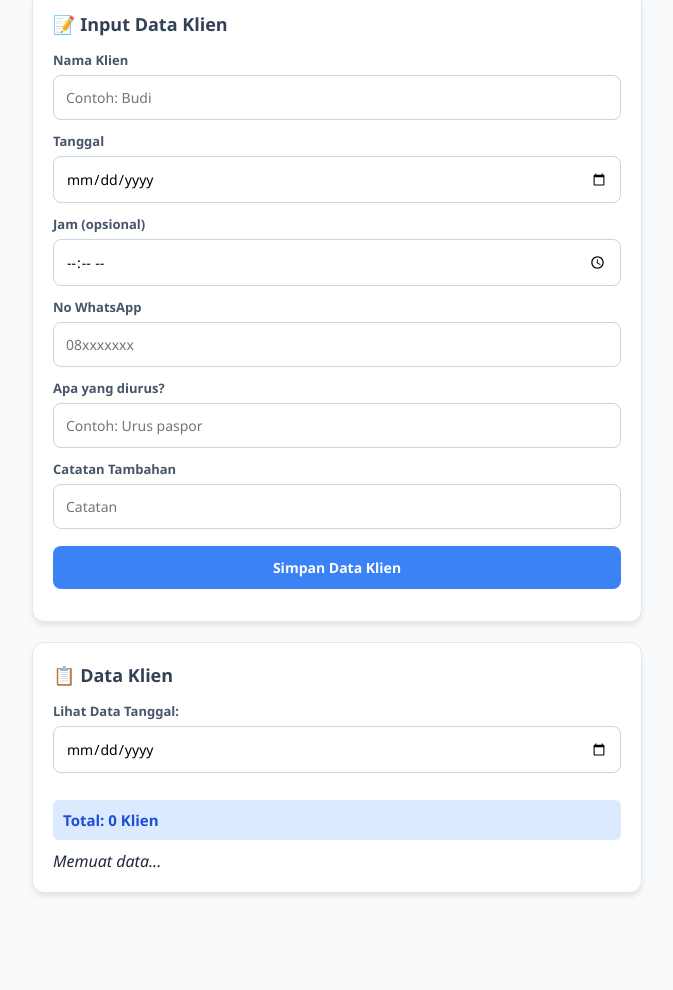
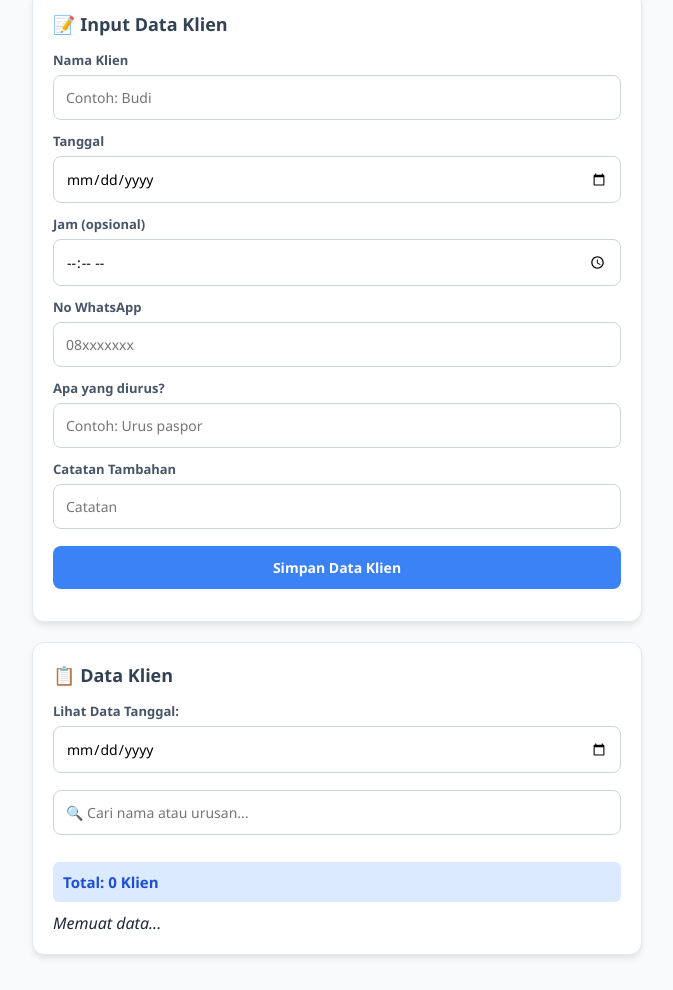
Before and after one commit to mdagus1004-debug/kalender-pintar, a plain HTML site: page index.html in a window 1280 px wide. Shown: the part 184-1174 px from the top of the page, without its empty margins (303-976 px from the left). Before the commit the page ends 1112 px from the top, so only its background shows below. Drawn offline with nearby package versions, Linux system fonts and the light colour scheme.

Commit message:
Implement client search functionality
Added a search feature for clients that filters results based on user input. The search checks both 'name' and 'purpose' fields using a case-insensitive match.

```diff
--- a/index.html
+++ b/index.html
@@ -98,6 +98,7 @@
     <h2>📋 Data Klien</h2>
     <label>Lihat Data Tanggal:</label>
     <input type="date" id="tglLihat" onchange="muatDaftarKlien()">
+    <input type="text" id="inputCari" placeholder="🔍 Cari nama atau urusan..." oninput="cariKlien()" style="margin-top: 5px;">
     <div id="infoJumlah" class="info-jumlah">Total: 0 Klien</div>
     <div id="daftarKlien"><i>Memuat data...</i></div>
   </div>
@@ -241,6 +242,70 @@
       return;
     }
 
+   // ==========================================
+// FITUR PENCARIAN (LEVEL 1)
+// ==========================================
+async function cariKlien() {
+  const el = document.getElementById('daftarKlien');
+  const elJumlah = document.getElementById('infoJumlah');
+  const kataKunci = document.getElementById('inputCari').value.trim();
+
+  // Jika kolom pencarian kosong, kembalikan ke daftar per tanggal
+  if (kataKunci === '') {
+    muatDaftarKlien();
+    return;
+  }
+
+  el.innerHTML = "<i>Mencari data...</i>";
+  elJumlah.innerText = "Mencari...";
+
+  // Mencari di kolom 'nama' ATAU 'keperluan' menggunakan ilike (case-insensitive)
+  const { data, error } = await supabase
+    .from('klien')
+    .select('*')
+    .or(`nama.ilike.%${kataKunci}%,keperluan.ilike.%${kataKunci}%`)
+    .order('tanggal_pulang', { ascending: false });
+
+  if (error) {
+    el.innerText = "Gagal mencari data: " + error.message;
+    return;
+  }
+
+  elJumlah.innerText = `Ditemukan: ${data.length} Klien`;
+
+  if (data.length === 0) {
+    el.innerHTML = `<div style='color:#64748b;'><i>Tidak ada data yang cocok dengan kata kunci "${kataKunci}".</i></div>`;
+    return;
+  }
+
+  // Tampilkan hasilnya (kita gunakan desain kartu yang sama)
+  el.innerHTML = data.map(k => {
+    const waLink = k.wa ? `<a href="https://wa.me/${esc(k.wa.replace(/^0/,'62').replace(/^\+/,''))}" target="_blank" style="font-size:12px;color:#16a34a;">📱 WA: ${esc(k.wa)}</a>` : '';
+    const dataJson = JSON.stringify({
+      nama:k.nama||'', tanggal_pulang:k.tanggal_pulang||'', jam:k.jam||'',
+      wa:k.wa||'', keperluan:k.keperluan||'', catatan:k.catatan||''
+    }).replace(/'/g, "&#39;");
+
+    return `
+      <div class="klien-item">
+        <div class="row">
+          <div>
+            <strong>${esc(k.nama)}</strong>
+            ${k.jam ? `<span style="color:#3b82f6;font-size:12px;"> • ${esc(k.jam)}</span>` : ''}
+            <span style="color:#f59e0b;font-size:12px;"> • ${esc(k.tanggal_pulang)}</span>
+            <br>
+            <span style="color:#64748b;font-size:12px;">Urusan: ${esc(k.keperluan||'-')}</span>
+            ${k.catatan ? `<br><span style="color:#94a3b8;font-size:12px;">Catatan: ${esc(k.catatan)}</span>` : ''}
+            ${waLink ? `<br>${waLink}` : ''}
+          </div>
+          <div class="aksi">
+            <button class="secondary" onclick='editKlien(${JSON.stringify(k.id)}, ${dataJson})'>Edit</button>
+            <button class="danger" onclick="hapusKlien(${JSON.stringify(k.id)})">Hapus</button>
+          </div>
+        </div>
+      </div>`;
+  }).join("");
+}
     elJumlah.innerText = `Total: ${data.length} Klien`;
     if(data.length === 0){
       el.innerHTML = "<div style='color:#64748b;'><i>Tidak ada data klien di tanggal ini.</i></div>";
```
